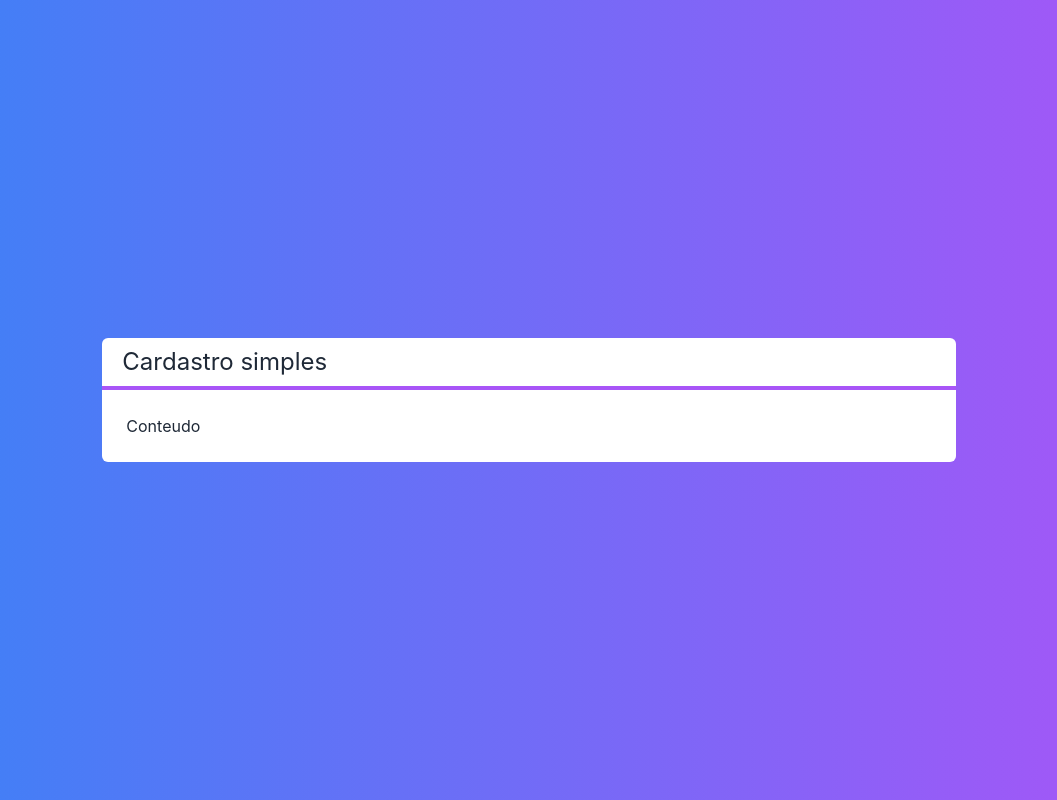
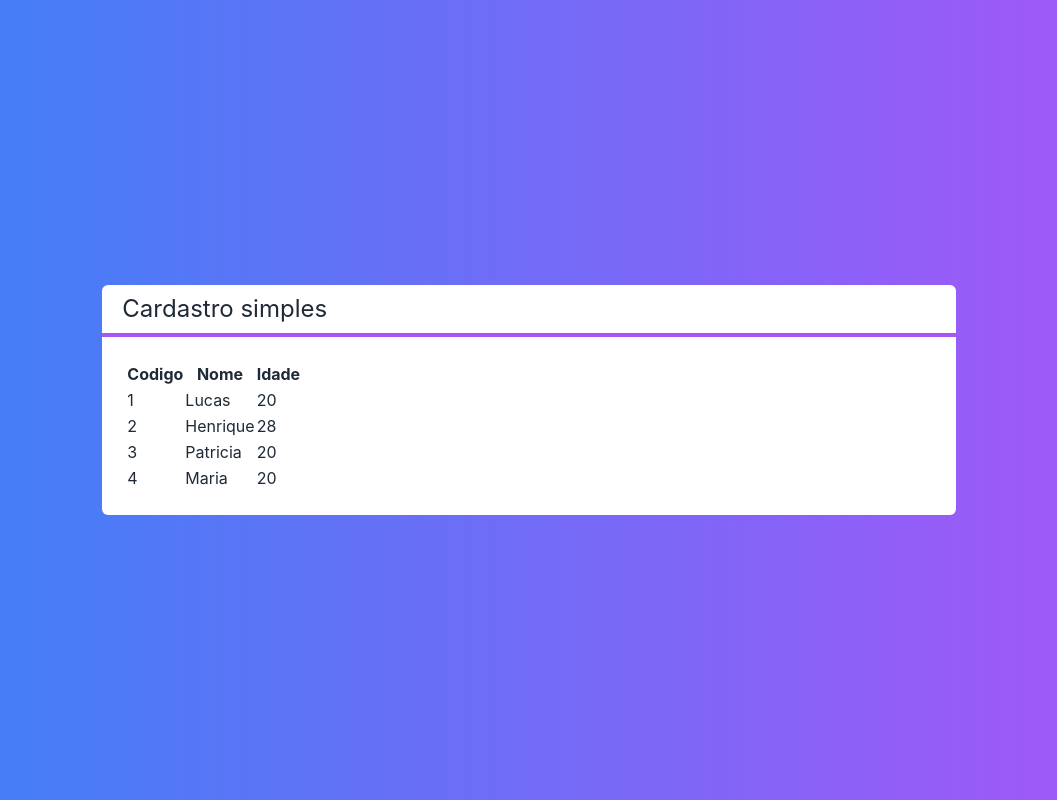
Before and after one commit to luca-henrique/frontend-crud-next, a Next.js app: page / in a window 1280 px wide. Shown: the whole page, without its empty margins (111-1168 px from the left). Built offline with nearby package versions, Linux system fonts and the light colour scheme.

Commit message:
feature: criando tabela

```diff
--- /dev/null
+++ b/src/components/Table.tsx
@@ -0,0 +1,41 @@
+import Client from '../core/Client';
+
+interface TableProps {
+  clients: Client[];
+}
+
+export default function Table({clients}: TableProps) {
+  function renderHeaderTable() {
+    return (
+      <thead>
+        <tr>
+          <th>Codigo</th>
+          <th>Nome</th>
+          <th>Idade</th>
+        </tr>
+      </thead>
+    );
+  }
+
+  function renderContentTable() {
+    return clients?.map((client, index) => {
+      return (
+        <tbody key={client.id}>
+          <tr>
+            <td>{client.id}</td>
+            <td>{client.name}</td>
+            <td>{client.age}</td>
+          </tr>
+        </tbody>
+      );
+    });
+  }
+
+  return (
+    <table>
+      {renderHeaderTable()}
+
+      {renderContentTable()}
+    </table>
+  );
+}
--- a/src/pages/index.tsx
+++ b/src/pages/index.tsx
@@ -1,10 +1,18 @@
 import Layout from '../components/Layout';
+import Table from '../components/Table';
+
+const clients = [
+  {name: 'Lucas', age: 20, id: '1'},
+  {name: 'Henrique', age: 28, id: '2'},
+  {name: 'Patricia', age: 20, id: '3'},
+  {name: 'Maria', age: 20, id: '4'},
+];
 
 export default function Home() {
   return (
     <div className='flex justify-center items-center h-screen bg-gradient-to-r from-blue-500 to-purple-500 text-white'>
       <Layout title='Cardastro simples'>
-        <span>Conteudo</span>
+        <Table clients={clients} />
       </Layout>
     </div>
   );
```
